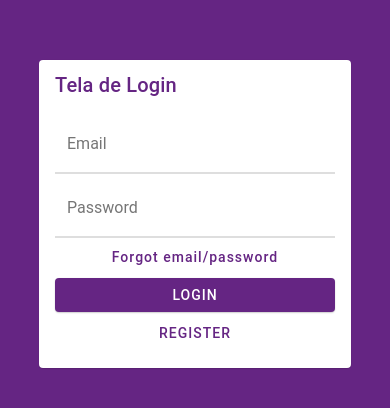
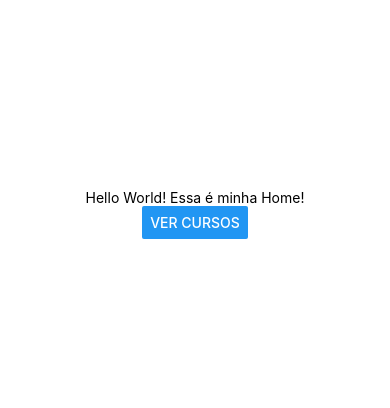
Before and after one commit to josanjohnata/React-Native, a React Native app: screen /Home in a window 390 px wide. Shown: the part 208-616 px from the top of the page. Built offline with nearby package versions, Linux system fonts and the light colour scheme.

Commit message:
Corrigindo as rotas

```diff
--- a/App.tsx
+++ b/App.tsx
@@ -1,13 +1,12 @@
 import React from 'react';
 import Routes from './src/routes';
 import { Provider as PaperProvider, TextInput } from 'react-native-paper';
-import LoginScreen from './src/Screens/Login';
 import { theme } from './App.style';
 
 export default function App() {
   return (
     <PaperProvider theme={theme}>
-      <LoginScreen/>
+      <Routes />
     </PaperProvider>
   );
 }
--- a/src/Components/Header/index.tsx
+++ b/src/Components/Header/index.tsx
@@ -1,10 +1,17 @@
+import { useNavigation } from "@react-navigation/native";
 import React from "react";
 import { Appbar } from "react-native-paper";
 
 export const HeaderComponent = ( props: HeaderComponentParams) => {
+  const navigation = useNavigation();
+
+  function handleScreen() {
+    navigation.navigate("Tela de Login")
+  }
+
   return (
     <Appbar>
-      <Appbar.BackAction />
+      <Appbar.BackAction onPress={ handleScreen } />
       <Appbar.Content title={props.title} />
     </Appbar>
   );
--- a/src/Screens/Login/index.tsx
+++ b/src/Screens/Login/index.tsx
@@ -5,7 +5,7 @@ import { loginStyle } from './login.style';
 import { useNavigation } from '@react-navigation/native'
 
 export default function LoginScreen() {
-  const navigation = useNavigation;
+  const navigation = useNavigation();
 
   function handleScreen() {
     navigation.navigate("Register")
--- a/src/Screens/Register/index.tsx
+++ b/src/Screens/Register/index.tsx
@@ -5,11 +5,11 @@ import { registerStyle } from "./register.style";
 import { useNavigation } from '@react-navigation/native'
 import { HeaderComponent } from "../../Components/Header";
 
-const RegisterScreen = () => {
-  const navigation = useNavigation;
+export default function RegisterScreen() {
+  const navigation = useNavigation();
 
   function handleScreen() {
-    navigation.navigate()
+    navigation.navigate("Login")
   }
 
   return (
@@ -28,5 +28,3 @@ const RegisterScreen = () => {
     </SafeAreaView>
   );
 }
-
-export default RegisterScreen;
--- a/src/routes.tsx
+++ b/src/routes.tsx
@@ -28,7 +28,7 @@ export default function Routes() {
           component={Home}
         />
         <Screen
-          name="Cursos"
+          name="Courses"
           component={Courses}
         />
       </Navigator>
```
